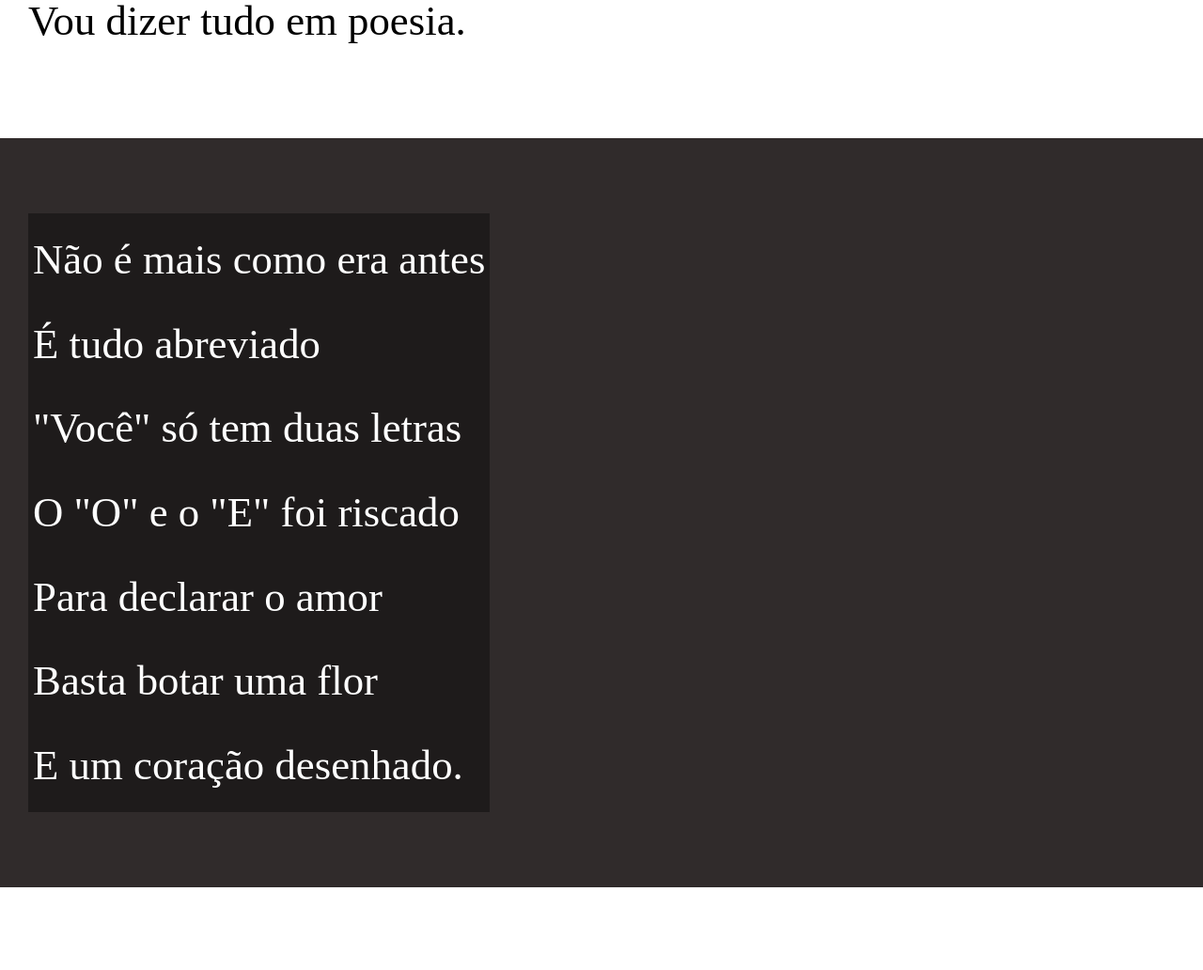
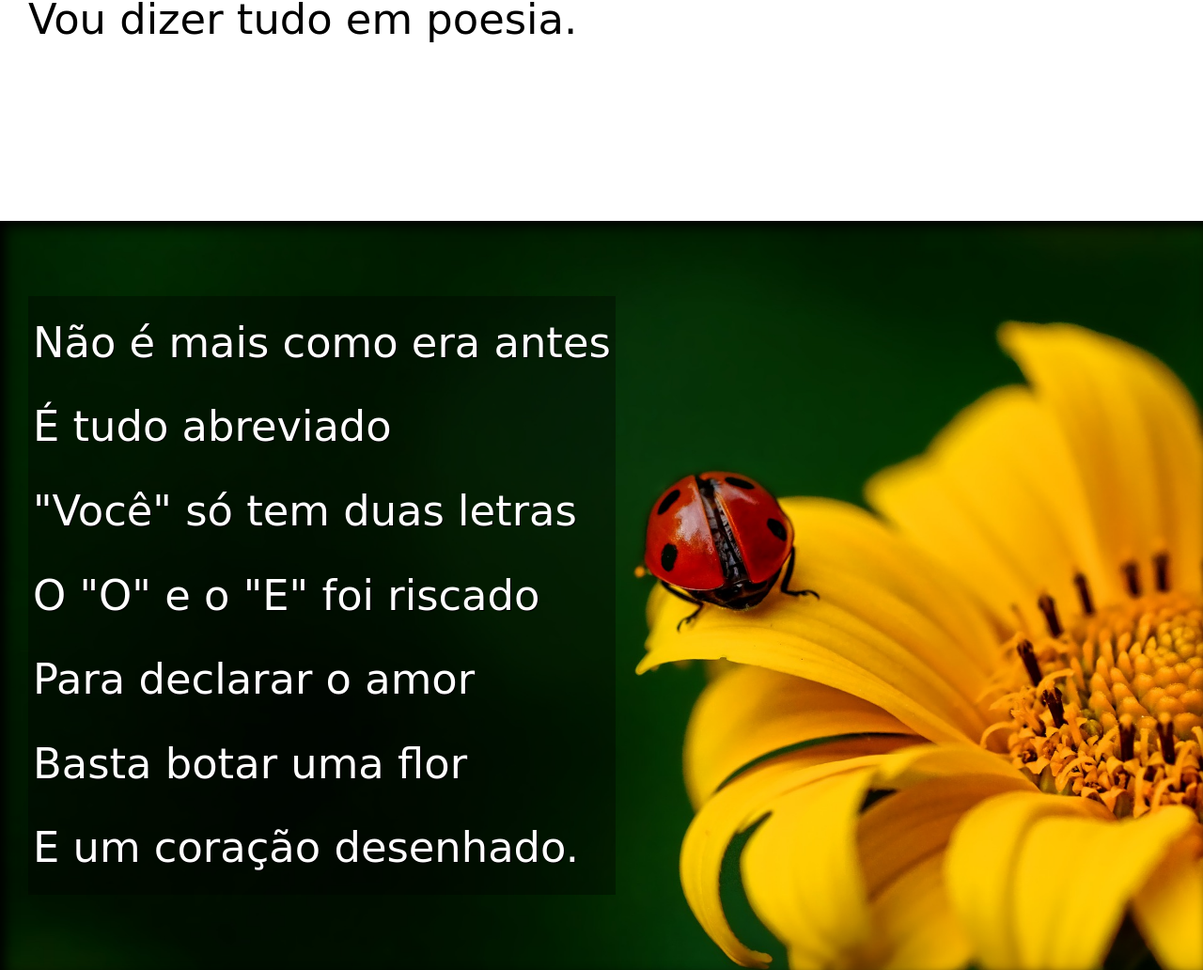
Before and after one commit to LuanCosta-hub/HTML-CSS, a plain HTML site: page desafios/desafio 012/pacote-d012/index.html in a window 1280 px wide. Shown: the part 779-1811 px from the top of the page at 94% size. Drawn offline with Linux system fonts and the light colour scheme.

Commit message:
terminei o desafio 012

```diff
--- a/desafios/desafio 012/pacote-d012/estilo/style.css
+++ b/desafios/desafio 012/pacote-d012/estilo/style.css
@@ -1,11 +1,11 @@
 @charset "UTF-8";
 @import url('https://fonts.googleapis.com/css2?family=Passion+One:wght@400;700;900&display=swap');
-@import url('https://fonts.googleapis.com/css2?family=Sriracha&display=swap')
+
 
 :root{
     --fonte1:Verdana, Geneva, Tahoma, sans-serif;
     --fonte2:"Passion One", sans-serif;
-    --fonte3:   "Sriracha", cursive;
+    --fonte3: "Sriracha", cursive;
 }
 
 
@@ -53,6 +53,10 @@ section{
     font-size: 3.5vw;
 }
 
+section>p{
+    padding-bottom: 2em;
+}
+
 section.normal{
     background-color: white;
     color: black;
@@ -61,12 +65,28 @@ section.normal{
 section.imagem{
     background-color: rgb(48, 43, 43) ;
     color: white;
+    box-shadow: inset 6px 6px 13px 0px black;
+    background-size: cover;
+    background-attachment: fixed;
 }
 
 section.imagem>p{
     display: inline-block;
-    background-color: rgba(0, 0, 0, 0.384);
+    background-color: rgba(0, 0, 0, 0.363);
     padding: 5px;
+    text-shadow: 1px 1px 0px black;
+}
+
+
+section#img01{
+background-image: url(../imagens/background001.jpg);
+background-position: right center;
+
+
+}
+
+section#img002{
+    background-image: url(../imagens/background002.jpg);
 }
 
 
--- a/desafios/desafio 012/pacote-d012/index.html
+++ b/desafios/desafio 012/pacote-d012/index.html
@@ -26,7 +26,7 @@
     </section>
 
 
-    <section class="imagem">
+    <section class="imagem" id="img01">
         <p>
             Não é mais como era antes <br>
             É tudo abreviado <br>
@@ -62,7 +62,7 @@
         </p>
     </section>
 
-<section class="imagem">
+<section class="imagem" id="img002">
 
     <p>
         Tenho saudade das cartas <br>
```
